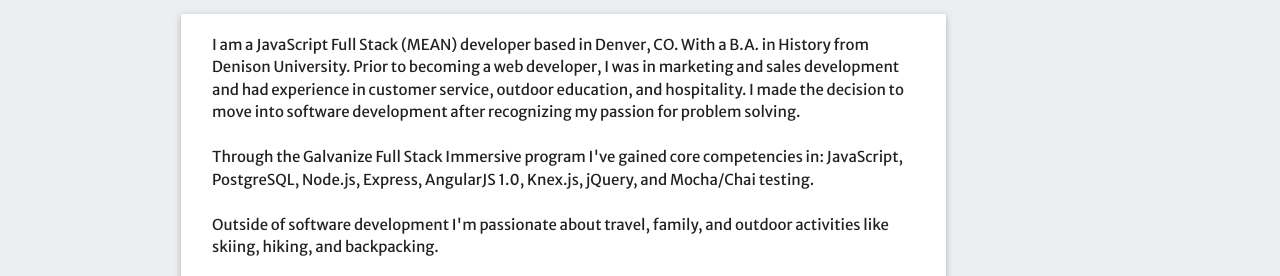
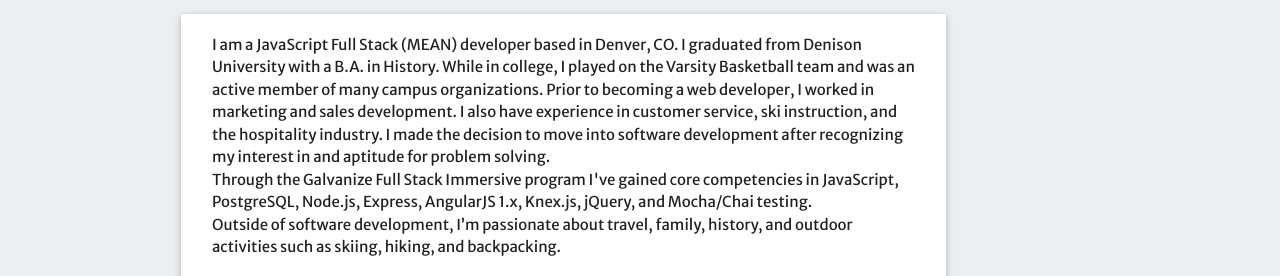
Before and after one commit to lfollansbee/personal-portfolio-site, a plain HTML site: page index.html in a window 1280 px wide. Shown: the part 672-948 px from the top of the page. Drawn offline with nearby package versions, Linux system fonts and the light colour scheme; some packages are replaced by stand-ins of ours.

Commit message:
making grammatical changes to about section

```diff
--- a/templates/partials/about.html
+++ b/templates/partials/about.html
@@ -3,9 +3,9 @@
     <h4 class="center-align">About Me</h4>
     <div class="col m12 white card z-depth-1">
       <div class="card-content">
-        <p>I am a JavaScript Full Stack (MEAN) developer based in Denver, CO. With a B.A. in History from Denison University.  Prior to becoming a web developer, I was in marketing and sales development and had experience in customer service, outdoor education, and hospitality.  I made the decision to move into software development after recognizing my passion for problem solving.</p>
-        <p><br>Through the Galvanize Full Stack Immersive program I've gained core competencies in: JavaScript, PostgreSQL, Node.js, Express, AngularJS 1.0, Knex.js, jQuery, and Mocha/Chai testing.</p>
-        <p><br>Outside of software development I'm passionate about travel, family, and outdoor activities like skiing, hiking, and backpacking.</p>
+        <p>I am a JavaScript Full Stack (MEAN) developer based in Denver, CO. I graduated from Denison University with a B.A. in History. While in college, I played on the Varsity Basketball team and was an active member of many campus organizations. Prior to becoming a web developer, I worked in marketing and sales development. I also have experience in customer service, ski instruction, and the hospitality industry. I made the decision to move into software development after recognizing my interest in and aptitude for problem solving.</p>
+        <p>Through the Galvanize Full Stack Immersive program I've gained core competencies in JavaScript, PostgreSQL, Node.js, Express, AngularJS 1.x, Knex.js, jQuery, and Mocha/Chai testing.</p>
+        <p>Outside of software development, I’m passionate about travel, family, history, and outdoor activities such as skiing, hiking, and backpacking.</p>
       </div>
       <div class="card-action center">
         <a href="#contact" du-smooth-scroll du-scrollspy>Contact Me</a>
```
